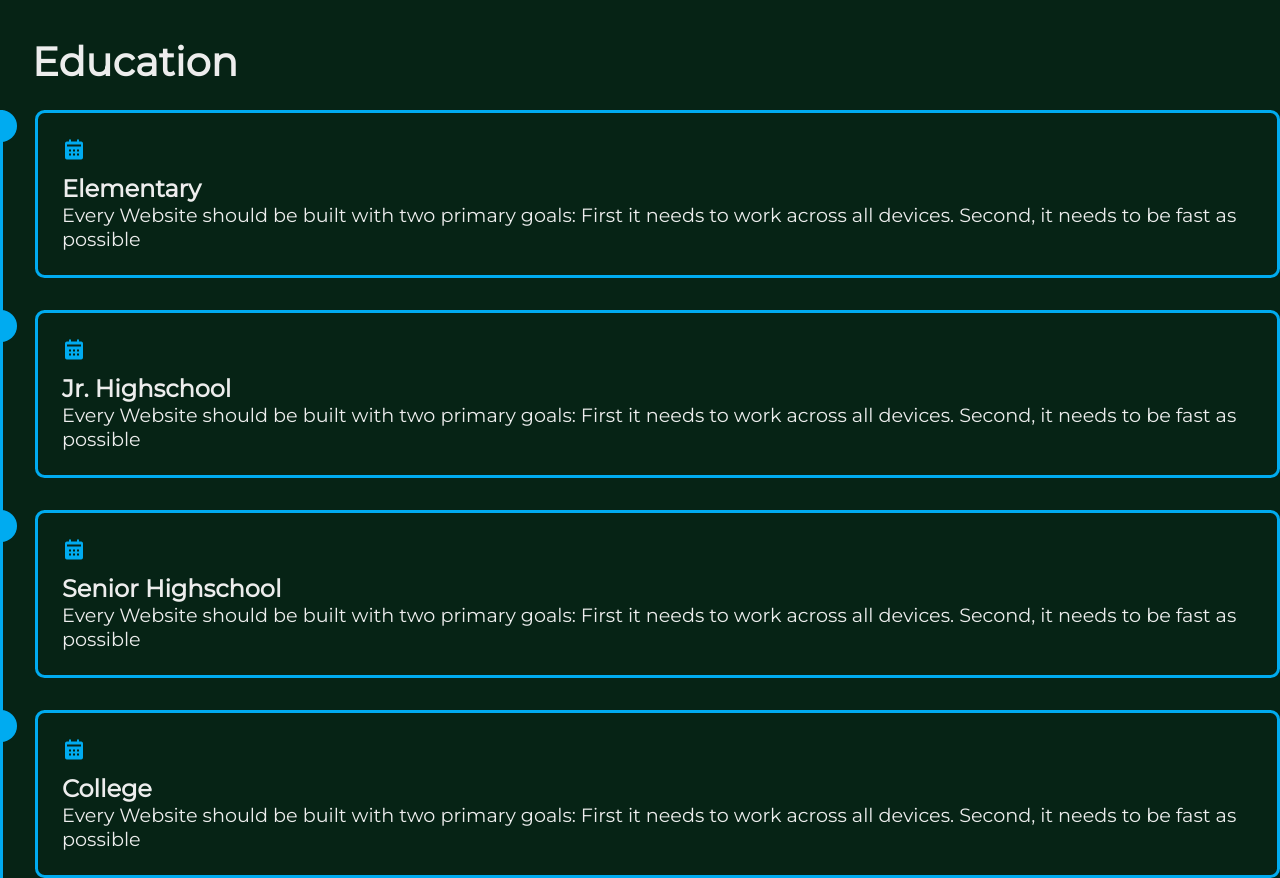
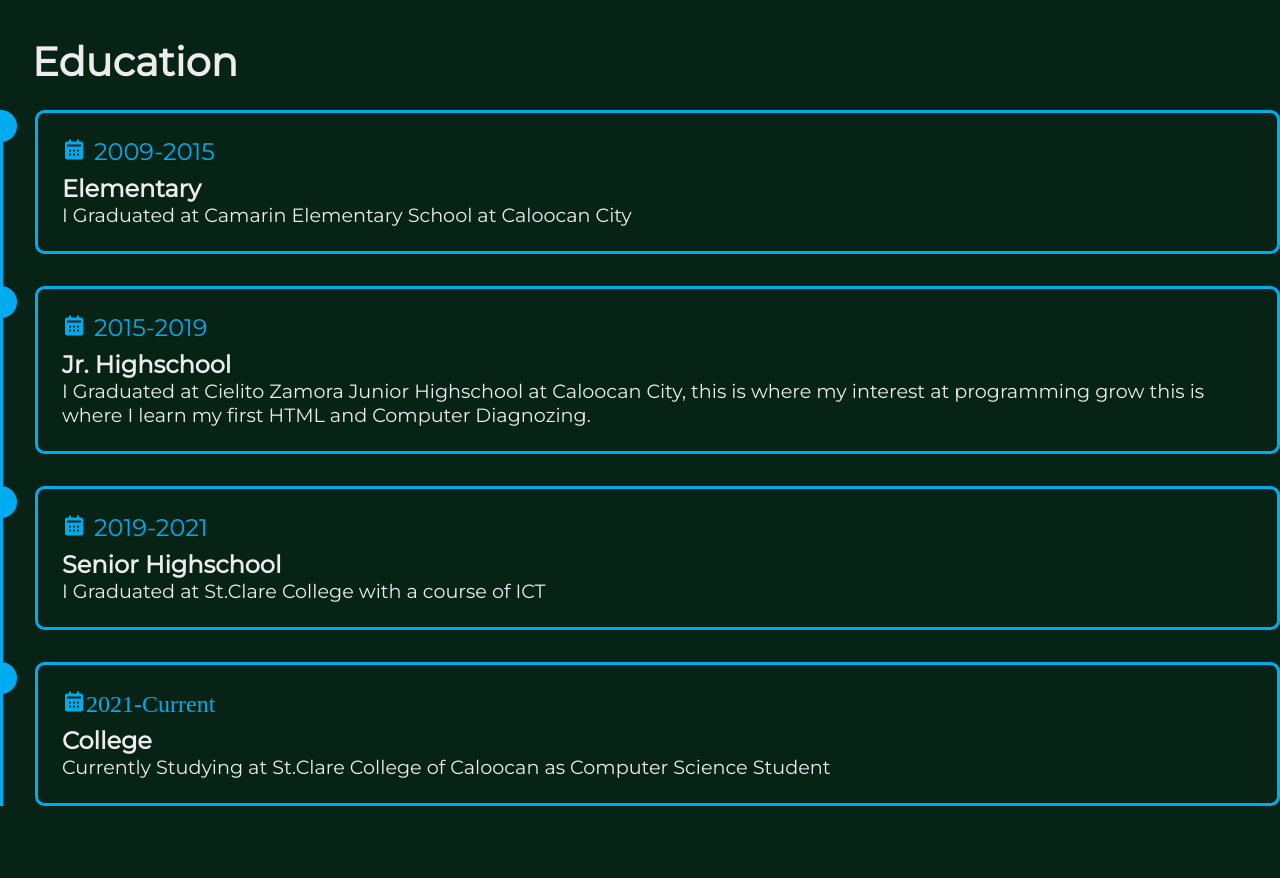
Before and after one commit to Richeese1/my-portfolio, a plain HTML site: page index.html in a window 1280 px wide. Shown: the part 1740-2618 px from the top of the page. Drawn offline with nearby package versions, Linux system fonts and the light colour scheme.

Commit message:
Update index.html

```diff
--- a/index.html
+++ b/index.html
@@ -72,37 +72,34 @@
                 <div class="education-box">
                     <div class="education-content">
                         <div class="content">
-                            <div class="year"><i class='bx bxs-calendar'></i></div>
+                            <div class="year"><i class='bx bxs-calendar'></i>2009-2015</div>
                             <h3>Elementary</h3>
-                            <p>Every Website should be built with two primary goals: First it needs
-                            to work across all devices. Second, it needs to be fast as possible</p>
+                            <p>I Graduated at Camarin Elementary School at Caloocan City</p>
                         </div>
                     </div>
 
                     <div class="education-content">
                         <div class="content">
-                            <div class="year"><i class='bx bxs-calendar'></i></div>
+                            <div class="year"><i class='bx bxs-calendar'></i>2015-2019</div>
                             <h3>Jr. Highschool</h3>
-                            <p>Every Website should be built with two primary goals: First it needs
-                            to work across all devices. Second, it needs to be fast as possible</p>
+                            <p>I Graduated at Cielito Zamora Junior Highschool at Caloocan City, this is where my
+                            interest at programming grow this is where I learn my first HTML and Computer Diagnozing.</p>
                         </div>
                     </div>
 
                     <div class="education-content">
                         <div class="content">
-                            <div class="year"><i class='bx bxs-calendar'></i></div>
+                            <div class="year"><i class='bx bxs-calendar'></i>2019-2021</div>
                             <h3>Senior Highschool</h3>
-                            <p>Every Website should be built with two primary goals: First it needs
-                            to work across all devices. Second, it needs to be fast as possible</p>
+                            <p>I Graduated at St.Clare College with a course of ICT</p>
                         </div>
                     </div>
 
                     <div class="education-content">
                         <div class="content">
-                            <div class="year"><i class='bx bxs-calendar'></i></div>
+                            <div class="year"><i class='bx bxs-calendar'>2021-Current</i></div>
                             <h3>College </h3>
-                            <p>Every Website should be built with two primary goals: First it needs
-                            to work across all devices. Second, it needs to be fast as possible</p>
+                            <p>Currently Studying at St.Clare College of Caloocan as Computer Science Student</p>
                         </div>
                     </div>
                 </div>
```
